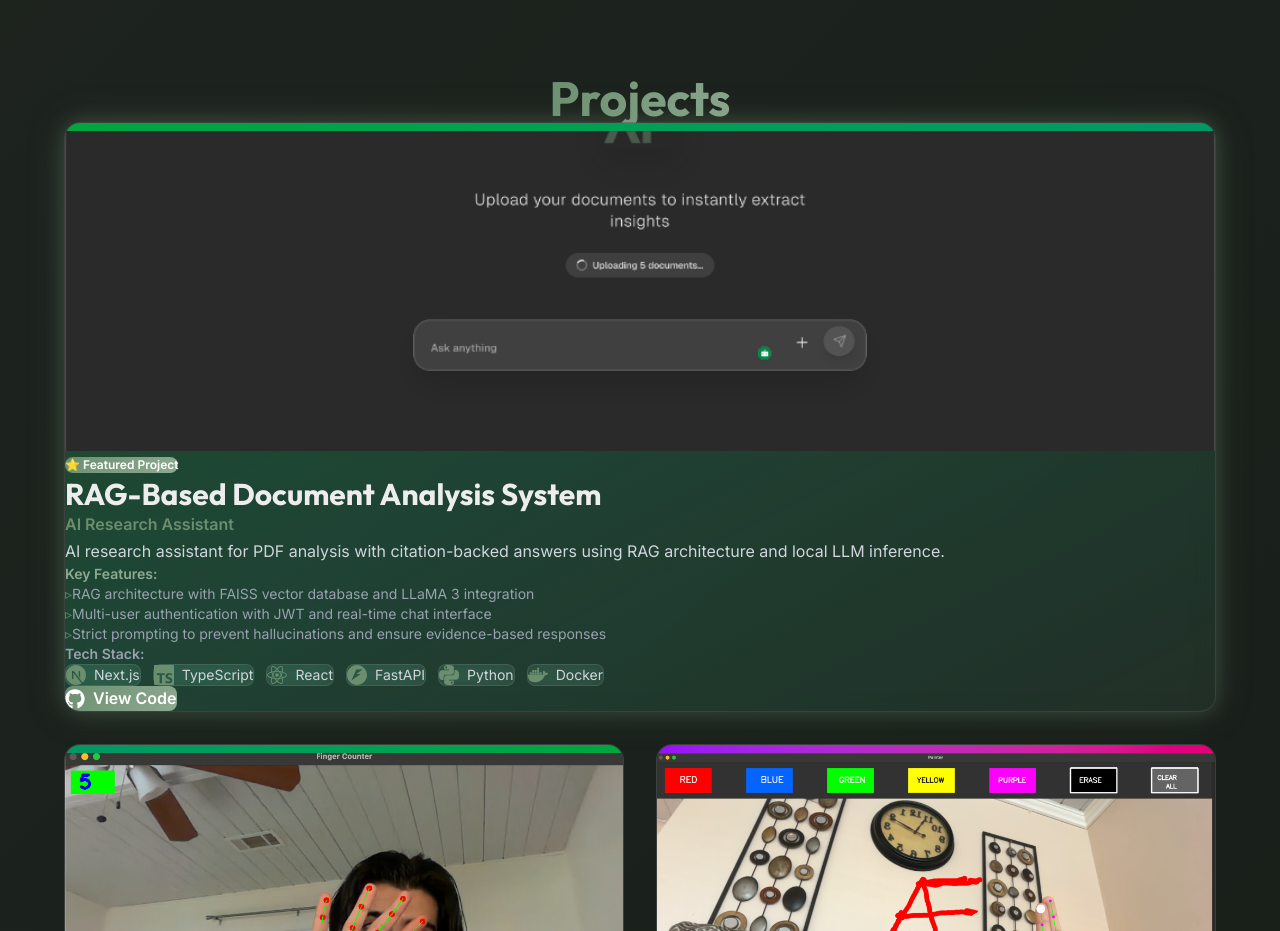
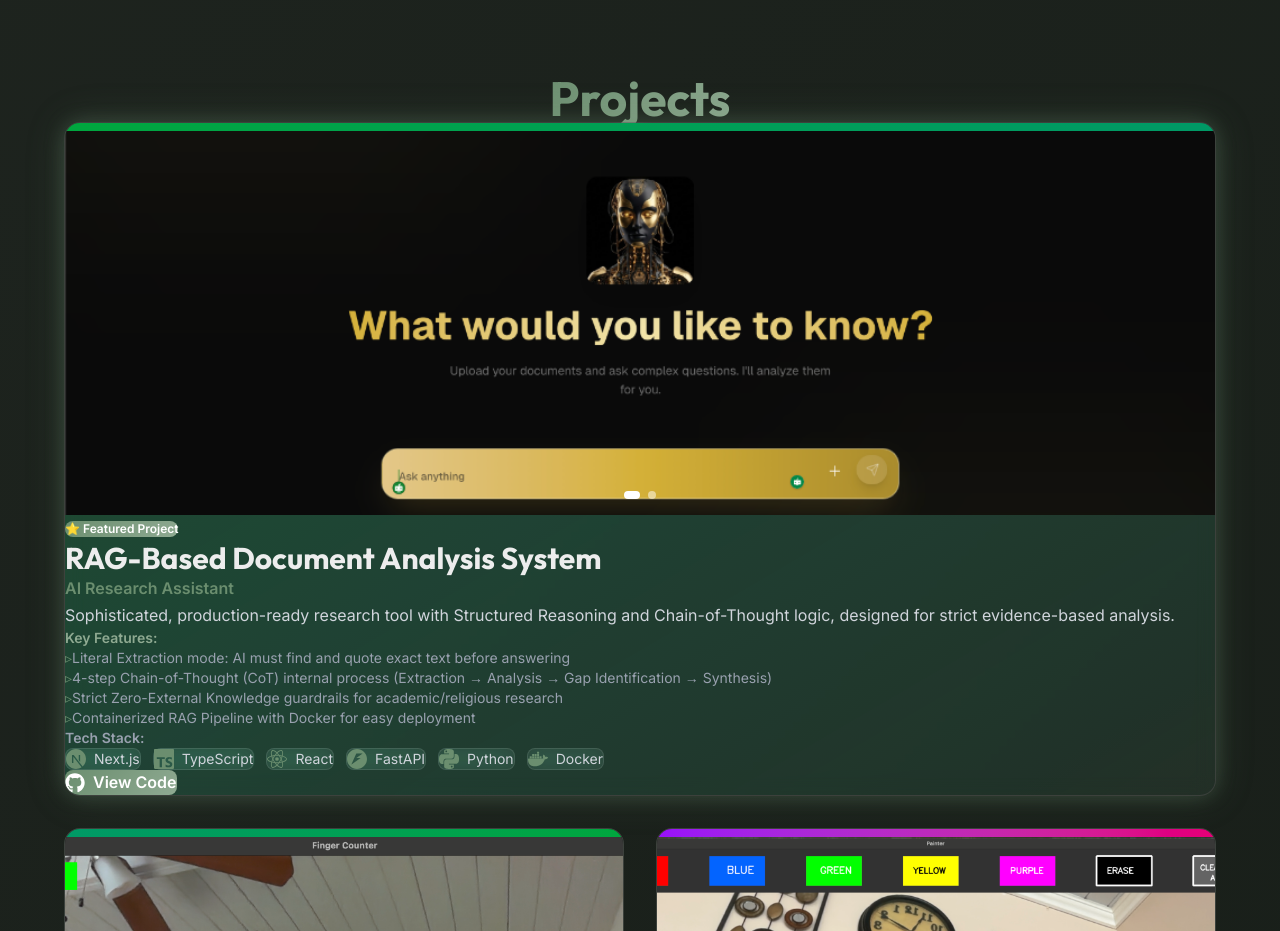
Before and after one commit to aramishf/portfolio, a Next.js app: page / in a window 1280 px wide. Shown: the part 2340-3271 px from the top of the page. Built offline with nearby package versions, Linux system fonts and the light colour scheme.

Commit message:
feat: update AI Research Assistant project with new images and CoT details

```diff
--- a/components/Projects.tsx
+++ b/components/Projects.tsx
@@ -1,8 +1,8 @@
 "use client";
 
 import { motion, useInView } from "framer-motion";
-import { useRef } from "react";
-import { FaGithub } from "react-icons/fa";
+import { useRef, useState } from "react";
+import { FaGithub, FaChevronLeft, FaChevronRight } from "react-icons/fa";
 import { SiPython, SiReact, SiTypescript, SiNextdotjs, SiFastapi, SiDocker } from "react-icons/si";
 import Image from "next/image";
 
@@ -11,11 +11,12 @@ const projects = [
         title: "RAG-Based Document Analysis System",
         subtitle: "AI Research Assistant",
         description:
-            "AI research assistant for PDF analysis with citation-backed answers using RAG architecture and local LLM inference.",
+            "Sophisticated, production-ready research tool with Structured Reasoning and Chain-of-Thought logic, designed for strict evidence-based analysis.",
         highlights: [
-            "RAG architecture with FAISS vector database and LLaMA 3 integration",
-            "Multi-user authentication with JWT and real-time chat interface",
-            "Strict prompting to prevent hallucinations and ensure evidence-based responses",
+            "Literal Extraction mode: AI must find and quote exact text before answering",
+            "4-step Chain-of-Thought (CoT) internal process (Extraction → Analysis → Gap Identification → Synthesis)",
+            "Strict Zero-External Knowledge guardrails for academic/religious research",
+            "Containerized RAG Pipeline with Docker for easy deployment",
         ],
         tech: [
             { name: "Next.js", icon: SiNextdotjs },
@@ -28,7 +29,8 @@ const projects = [
         github: "https://github.com/aramishf/portfolio",
         featured: true,
         gradient: "from-green-600 to-emerald-600",
-        image: "/projects/rag-assistant.png",
+        images: ["/projects/rag-home.png", "/projects/rag-logic.png"],
+        image: "/projects/rag-home.png", // Fallback/primary
     },
     {
         title: "Finger Counter - Real-Time Hand Gesture Recognition",
@@ -128,9 +130,20 @@ const projects = [
     },
 ];
 
-function ProjectCard({ project, index }: { project: typeof projects[0]; index: number }) {
+function ProjectCard({ project, index }: { project: typeof projects[0] & { images?: string[] }; index: number }) {
     const ref = useRef(null);
     const isInView = useInView(ref, { once: true, margin: "-100px" });
+    const [currentImageIndex, setCurrentImageIndex] = useState(0);
+
+    const images = project.images || (project.image ? [project.image] : []);
+
+    const nextImage = () => {
+        setCurrentImageIndex((prev) => (prev + 1) % images.length);
+    };
+
+    const prevImage = () => {
+        setCurrentImageIndex((prev) => (prev - 1 + images.length) % images.length);
+    };
 
     return (
         <motion.div
@@ -148,16 +161,50 @@ function ProjectCard({ project, index }: { project: typeof projects[0]; index: n
 
             <div className={`h-2 bg-gradient-to-r ${project.gradient} relative z-10`}></div>
 
-            {/* Project Image */}
-            {project.image && (
-                <div className="relative w-full h-64 md:h-80 overflow-hidden bg-black/20">
+            {/* Project Image Area */}
+            {images.length > 0 && (
+                <div className="relative w-full h-64 md:h-96 overflow-hidden bg-black/20 group">
                     <Image
-                        src={project.image}
+                        src={images[currentImageIndex]}
                         alt={project.title}
                         fill
-                        className="object-cover hover:scale-105 transition-transform duration-500"
+                        className="object-cover transition-transform duration-500"
                         sizes="(max-width: 768px) 100vw, (max-width: 1200px) 50vw, 33vw"
                     />
+
+                    {/* Carousel Controls */}
+                    {images.length > 1 && (
+                        <>
+                            <button
+                                onClick={(e) => { e.stopPropagation(); prevImage(); }}
+                                className="absolute left-2 top-1/2 -translate-y-1/2 p-2 bg-black/50 text-white rounded-full opacity-0 group-hover:opacity-100 transition-opacity hover:bg-black/70 z-20"
+                                aria-label="Previous image"
+                            >
+                                <FaChevronLeft size={20} />
+                            </button>
+                            <button
+                                onClick={(e) => { e.stopPropagation(); nextImage(); }}
+                                className="absolute right-2 top-1/2 -translate-y-1/2 p-2 bg-black/50 text-white rounded-full opacity-0 group-hover:opacity-100 transition-opacity hover:bg-black/70 z-20"
+                                aria-label="Next image"
+                            >
+                                <FaChevronRight size={20} />
+                            </button>
+
+                            {/* Dots Indicator */}
+                            <div className="absolute bottom-4 left-1/2 -translate-x-1/2 flex gap-2 z-20">
+                                {images.map((_, idx) => (
+                                    <button
+                                        key={idx}
+                                        onClick={(e) => { e.stopPropagation(); setCurrentImageIndex(idx); }}
+                                        className={`w-2 h-2 rounded-full transition-all ${
+                                            idx === currentImageIndex ? "bg-white w-4" : "bg-white/50 hover:bg-white/80"
+                                        }`}
+                                        aria-label={`Go to image ${idx + 1}`}
+                                    />
+                                ))}
+                            </div>
+                        </>
+                    )}
                 </div>
             )}
 
```
Also changed, not shown: public/projects/rag-home.png (added), public/projects/rag-logic.png (added).
